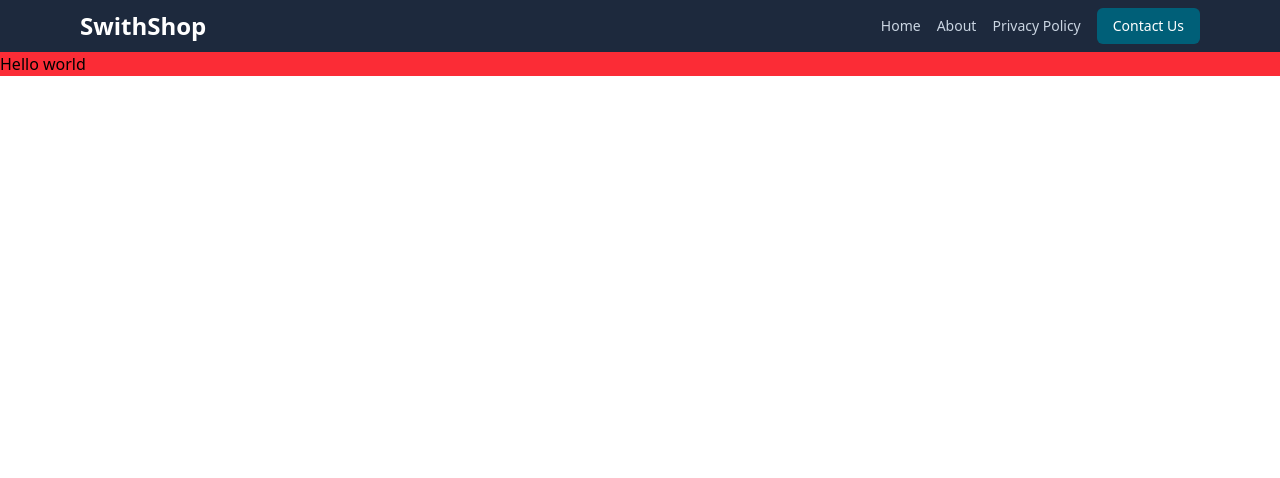
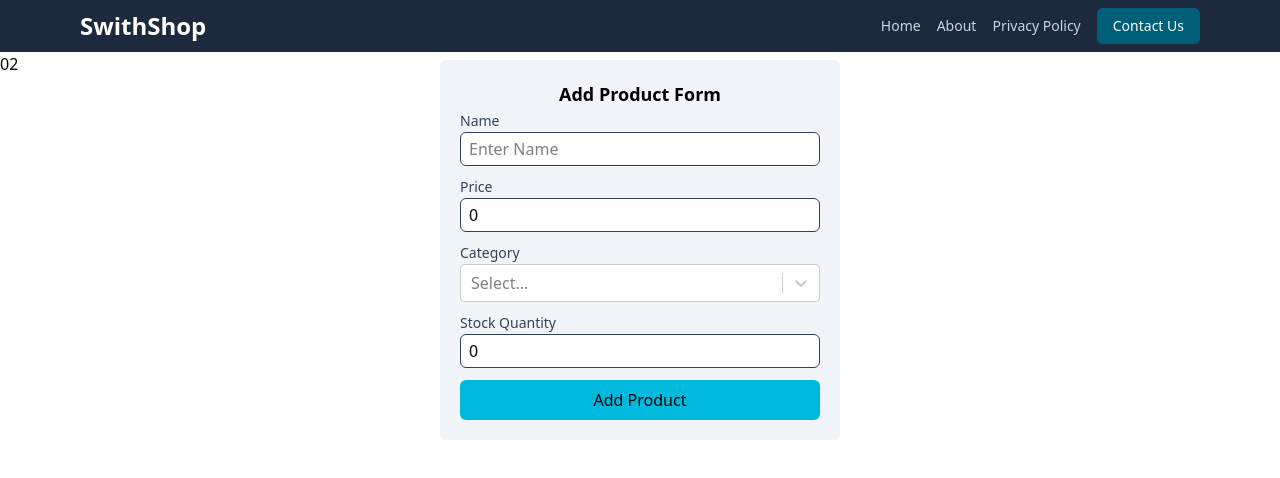
Before and after one commit to pathaaay/swift-shop-vendor-dashboard, a React (Vite) app: page / in a window 1280 px wide. Shown: the top 478 px of the page. Built offline with nearby package versions, Linux system fonts and the light colour scheme.

Commit message:
add new product                      and store in local storage of browser

```diff
--- a/package.json
+++ b/package.json
@@ -11,8 +11,12 @@
   },
   "dependencies": {
     "@tailwindcss/vite": "^4.1.18",
+    "lucide-react": "^0.562.0",
     "react": "^19.2.0",
     "react-dom": "^19.2.0",
+    "react-hook-form": "^7.71.1",
+    "react-hot-toast": "^2.6.0",
+    "react-select": "^5.10.2",
     "tailwindcss": "^4.1.18"
   },
   "devDependencies": {
--- a/src/App.tsx
+++ b/src/App.tsx
@@ -1,10 +1,19 @@
+import { Toaster } from "react-hot-toast";
+import { AddProductForm } from "./components/add-product-form";
 import { Navbar } from "./components/navbar";
 
 function App() {
   return (
+    // when we want two html tags parallel in JSX then React fragments is used.
     <>
       <Navbar />
-      <div className="bg-red-500">Hello world</div>
+      <div className="grid grid-cols-1 sm:grid-cols-2 lg:grid-cols-3 gap-4">
+        <div className="">02</div>
+        <div className="">
+          <AddProductForm />
+        </div>
+      </div>
+      <Toaster />
     </>
   );
 }
--- /dev/null
+++ b/src/components/add-product-form.tsx
@@ -0,0 +1,193 @@
+import { useForm, Controller } from "react-hook-form";
+import type { ProductType } from "../lib/types";
+import { Button } from "./button";
+import Select from "react-select";
+import { productCategories } from "../lib/constants";
+import toast from "react-hot-toast";
+
+export const AddProductForm = () => {
+  const {
+    control,
+    handleSubmit,
+    formState: { errors },
+  } = useForm<ProductType>({
+    defaultValues: {
+      name: "",
+      category: "",
+      price: 0,
+      stock_quantity: 0,
+    },
+  });
+  const onSubmit = (data: ProductType) => {
+    try {
+      const localData = localStorage.getItem("product-details") || "";
+      let newDataToStore;
+
+      if (localData) {
+        const parsedData = JSON.parse(localData);
+        if (parsedData?.length > 0) {
+          const body = {
+            ...data,
+            id: parsedData.length + 1,
+          };
+          newDataToStore = [body, ...parsedData];
+        }
+      } else
+        newDataToStore = [
+          {
+            ...data,
+            id: 1,
+          },
+        ];
+      localStorage.setItem("product-details", JSON.stringify(newDataToStore));
+      toast.success("Product Added successfully!");
+    } catch (error) {
+      toast.error(`Error adding product: ${JSON.stringify(error)}`);
+    }
+  };
+
+  return (
+    <div className="bg-slate-100 rounded-md m-2 p-2 md:p-5">
+      <div className="text-lg font-bold text-center">Add Product Form</div>
+      <form onSubmit={handleSubmit(onSubmit)}>
+        <div className="flex flex-col gap-2 mb-3">
+          <div>
+            <Controller
+              control={control}
+              name="name"
+              rules={{
+                required: "Name is Required",
+              }}
+              render={({ field, fieldState }) => (
+                <>
+                  <label
+                    htmlFor="name"
+                    className={`text-sm font-medium  ${fieldState.error ? "text-red-500" : "text-slate-700"}`}
+                  >
+                    Name
+                  </label>
+                  <input
+                    id="name"
+                    {...field}
+                    className={`font-medium bg-white w-full text-md border  rounded-md px-2 p-1 ${fieldState.error ? "border-red-700 focus:outline-red-800" : "border-slate-700 focus:outline-slate-800"}`}
+                    placeholder="Enter Name"
+                  />
+                </>
+              )}
+            />
+            {errors.name && (
+              <div className="text-xs text-red-500">{errors.name.message}</div>
+            )}
+          </div>
+          <div>
+            <Controller
+              control={control}
+              name="price"
+              rules={{
+                required: "Price is Required",
+                min: 1,
+              }}
+              render={({ field, fieldState }) => (
+                <>
+                  <label
+                    htmlFor="price"
+                    className={`text-sm font-medium  ${fieldState.error ? "text-red-500" : "text-slate-700"}`}
+                  >
+                    Price
+                  </label>
+                  <input
+                    {...field}
+                    id="price"
+                    type="number"
+                    className={`font-medium bg-white w-full text-md border  rounded-md px-2 p-1 ${fieldState.error ? "border-red-700 focus:outline-red-800" : "border-slate-700 focus:outline-slate-800"}`}
+                    placeholder="Enter price"
+                  />
+                </>
+              )}
+            />
+            {errors.price?.type == "required" && (
+              <div className="text-xs text-red-500">{errors.price.message}</div>
+            )}
+            {errors.price?.type == "min" && (
+              <div className="text-xs text-red-500">
+                Price must be greater than 0
+              </div>
+            )}
+          </div>
+          <div>
+            <Controller
+              control={control}
+              name="category"
+              rules={{
+                required: "Category is Required",
+              }}
+              render={({ field, fieldState }) => (
+                <>
+                  <label
+                    htmlFor="category"
+                    className={`text-sm font-medium  ${fieldState.error ? "text-red-500" : "text-slate-700"}`}
+                  >
+                    Category
+                  </label>
+                  <Select
+                    id="category"
+                    options={productCategories}
+                    {...field}
+                    onChange={(item) => field.onChange(item?.value)}
+                    value={productCategories.find(
+                      (item) => item.value === field.value,
+                    )}
+                  />
+                </>
+              )}
+            />
+            {errors.category && (
+              <div className="text-xs text-red-500">
+                {errors.category.message}
+              </div>
+            )}
+          </div>
+          <div>
+            <Controller
+              control={control}
+              name="stock_quantity"
+              rules={{
+                required: "Stock Quantity is Required",
+                min: 1,
+              }}
+              render={({ field, fieldState }) => (
+                <>
+                  <label
+                    htmlFor="stock_quantity"
+                    className={`text-sm font-medium  ${fieldState.error ? "text-red-500" : "text-slate-700"}`}
+                  >
+                    Stock Quantity
+                  </label>
+                  <input
+                    {...field}
+                    id="stock_quantity"
+                    type="number"
+                    className={`font-medium bg-white w-full text-md border  rounded-md px-2 p-1 ${fieldState.error ? "border-red-700 focus:outline-red-800" : "border-slate-700 focus:outline-slate-800"}`}
+                    placeholder="Enter price"
+                  />
+                </>
+              )}
+            />
+
+            {errors.stock_quantity?.type == "required" && (
+              <div className="text-xs text-red-500">
+                {errors.stock_quantity.message}
+              </div>
+            )}
+            {errors.stock_quantity?.type == "min" && (
+              <div className="text-xs text-red-500">
+                Stock Quantity must be greater than 0
+              </div>
+            )}
+          </div>
+        </div>
+        <Button className="w-full">Add Product</Button>
+      </form>
+    </div>
+  );
+};
--- /dev/null
+++ b/src/components/button.tsx
@@ -0,0 +1,29 @@
+import type React from "react";
+import type { ReactNode } from "react";
+
+interface ButtonProps {
+  variant?: "default" | "outline" | "destructive";
+  className?: string;
+  children: ReactNode;
+}
+export const Button = ({
+  variant = "default",
+  className = "",
+  children,
+  ...props
+}: React.ComponentProps<"button"> & ButtonProps) => {
+  return (
+    <button
+      {...props}
+      className={`px-4 p-2 rounded-md cursor-pointer ${className} ${
+        variant == "default"
+          ? "bg-cyan-500 "
+          : variant == "outline"
+            ? "border border-slate-800 text-slate-800"
+            : "bg-red-500"
+      }`}
+    >
+      {children}
+    </button>
+  );
+};
--- a/src/components/navbar.tsx
+++ b/src/components/navbar.tsx
@@ -17,7 +17,7 @@ const navItems = [
   },
   {
     name: "Contact Us",
-    href: "/",
+    href: "/contact-us",
     isButton: true,
   },
 ];
@@ -63,6 +63,7 @@ export const Navbar = () => {
         <div className="flex flex-col gap-2 px-3">
           {navItems.map((item) => (
             <div
+              key={item.href}
               className="hover:bg-gray-300 rounded-md p-1 px-2 cursor-pointer"
               onClick={() => setisSidebarOpen(false)}
             >
--- /dev/null
+++ b/src/lib/constants.ts
@@ -0,0 +1,19 @@
+
+export const productCategories = [
+  {
+    value: "1",
+    label: "Fashion",
+  },
+  {
+    value: "2",
+    label: "Electronics",
+  },
+  {
+    value: "3",
+    label: "Beauty",
+  },
+  {
+    value: "4",
+    label: "Toys",
+  },
+];
```
Also changed, not shown: src/lib/types.ts (+5 -5 lines), 1 other file (tests, documents, lock files or other folders).
